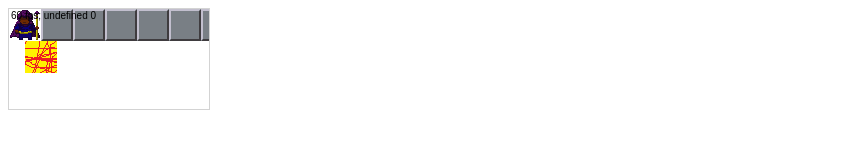
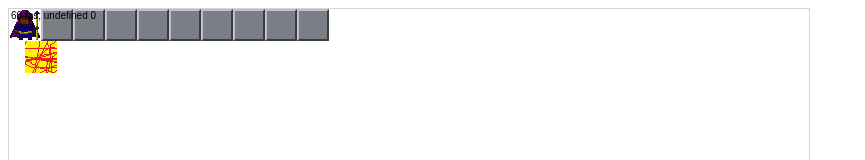
Before and after one commit to duo-the-mage/duo-the-mage, a plain HTML site: page index.html in a window 1280 px wide. Shown: the top 160 px of the page, without its empty margins (0-865 px from the left). Drawn offline with Linux system fonts and the light colour scheme.

Commit message:
Increased game window size to 800 x 480

```diff
--- a/index.html
+++ b/index.html
@@ -11,7 +11,7 @@
 
 <body>
 
-<canvas id="myCanvas" width="200" height="100" style="border:1px solid #d3d3d3;">
+<canvas id="myCanvas" width="800" height="480" style="border:1px solid #d3d3d3;">
 Your browser does not support the HTML5 canvas tag.</canvas>
 
 </body>
--- a/main.js
+++ b/main.js
@@ -89,7 +89,7 @@ function draw() {
 
 	// Clear the screen
 	ctx.fillStyle = "#fff";
-	ctx.fillRect(0,0,200,100);
+	ctx.fillRect(0,0,800,480);
 
 	// Draw walls
 	for (i = 0; i < Game.walls.length; ++i) {
@@ -108,7 +108,7 @@ function draw() {
 	Game.drawImage(ctx, 'hello.png', 16, 32);
 
 	// Draw player
-	Game.drawImage(ctx, 'player.png', Game.player.x, Game.player.y);
+	Game.drawImage(ctx, 'player.png', Math.round(Game.player.x), Math.round(Game.player.y));
 
 	// Draw fps counter
 	ctx.fillStyle = "#000";
```
